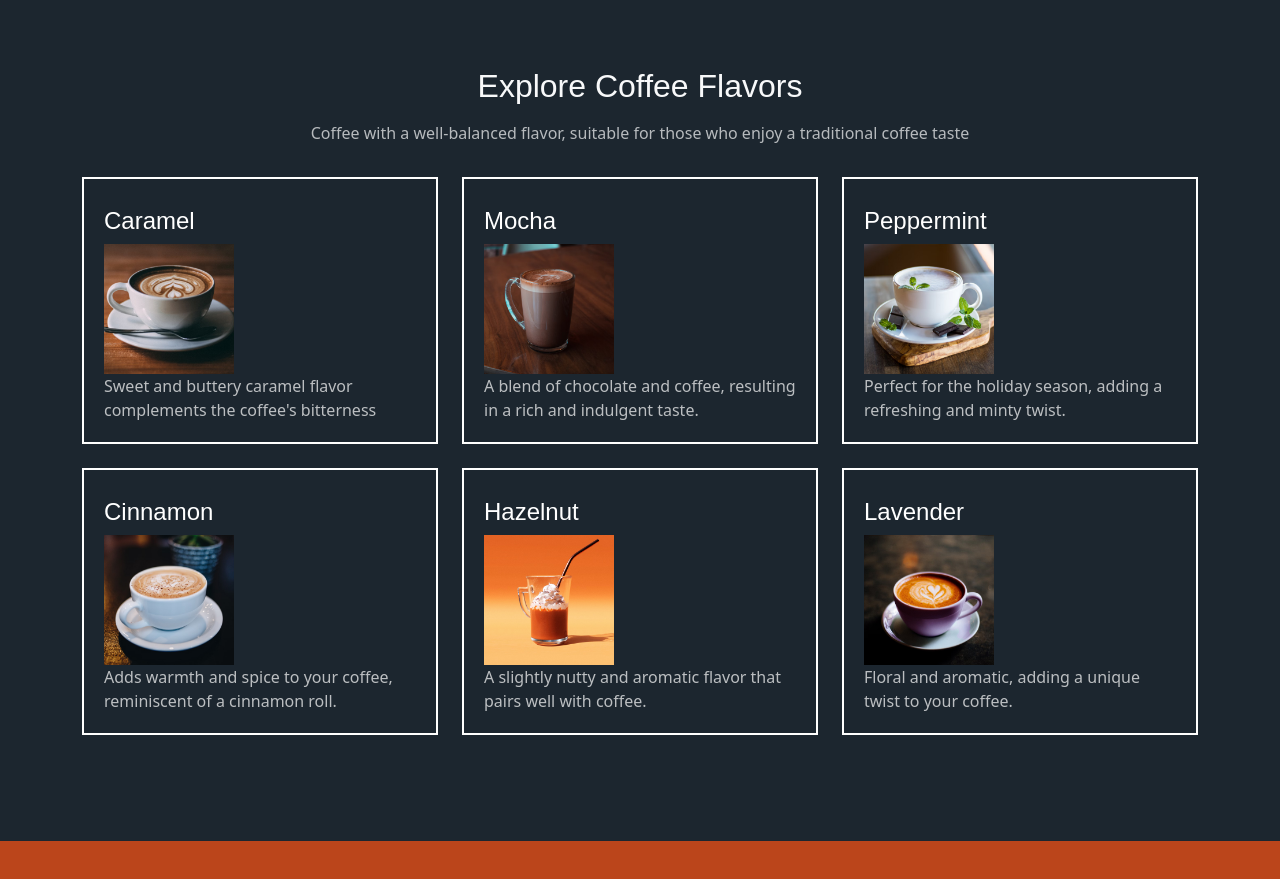
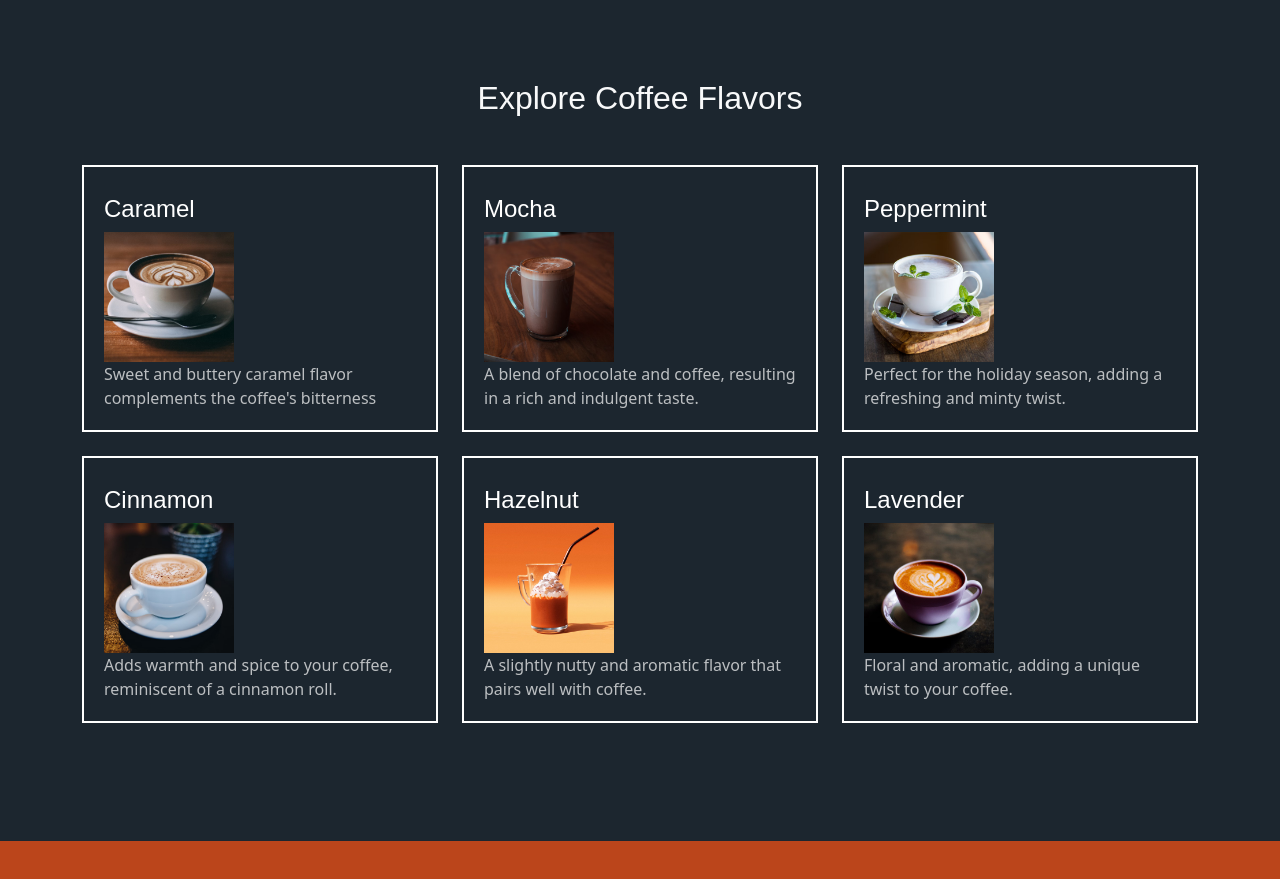
Before and after one commit to demjhonsilver/energize-coffee-house, a React (Vite) app: page / in a window 1280 px wide. Shown: the part 2140-3019 px from the top of the page. Built offline with nearby package versions, Linux system fonts and the light colour scheme.

Commit message:
fixed minor issues for margin

```diff
--- a/src/contents/Contact.jsx
+++ b/src/contents/Contact.jsx
@@ -6,7 +6,7 @@ export const Contact = () => {
 
 
       <section className="contact d-flex align-items-center py-5" id="contact">
-          <div className="container-fluid text-light">
+          <div className="container-fluid text-light" >
               <div className="row">
                   <div className="col-lg-6 d-flex justify-content-center justify-content-lg-end align-items-center px-lg-5" data-aos="fade-right">
                       <div style={{width: '90%'}}>
--- a/src/contents/Services.jsx
+++ b/src/contents/Services.jsx
@@ -4,12 +4,10 @@ export const Services = () => {
       <div>
      <section className="services d-flex align-items-center py-5" id="services">
           <div className="container text-light">
-              <div className="text-center pb-4" >
+              <div className="text-center pb-4">
 
                   <h2 className="py-2">Explore Coffee Flavors</h2>
-                  <p className="para-light">
-                  Coffee with a well-balanced flavor, suitable for those who enjoy a traditional coffee taste
-                  </p>
+
               </div>
               <div className="row gy-4 py-2" data-aos="zoom-in">
                   <div className="col-lg-4">
```
Also changed, not shown: 1 other file (tests, documents, lock files or other folders).
